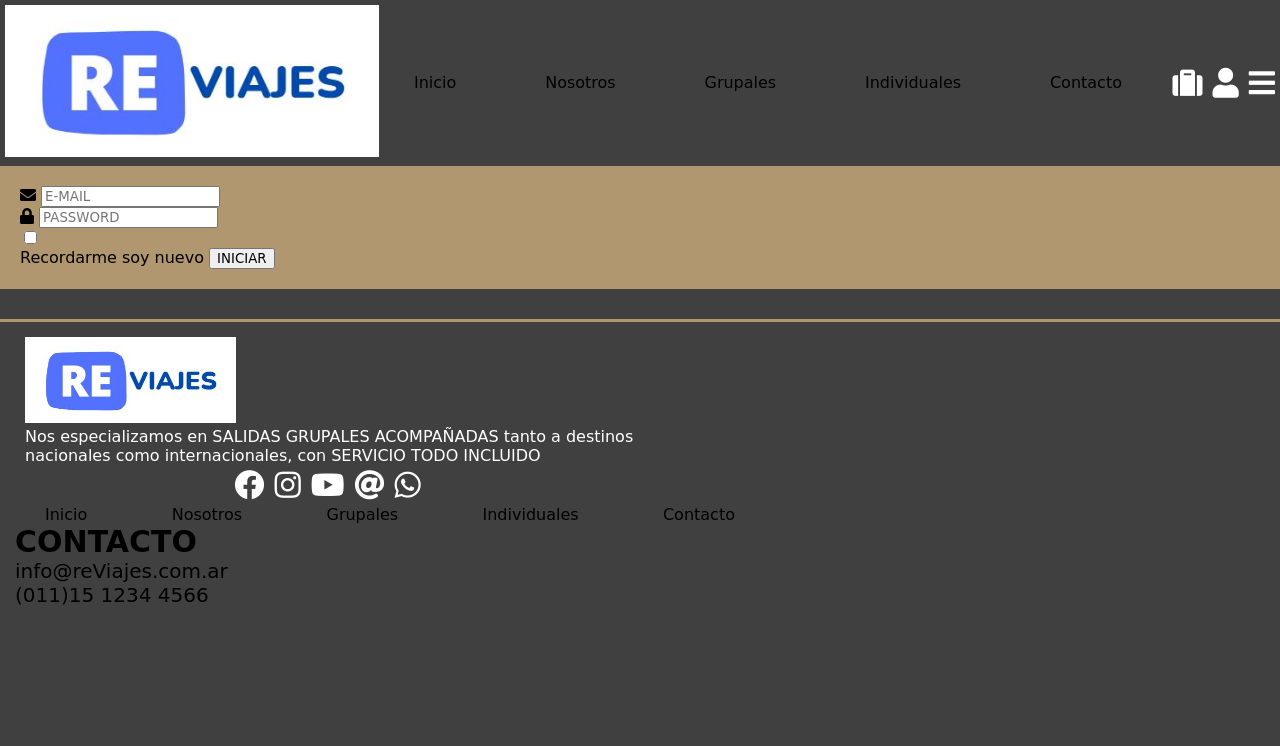
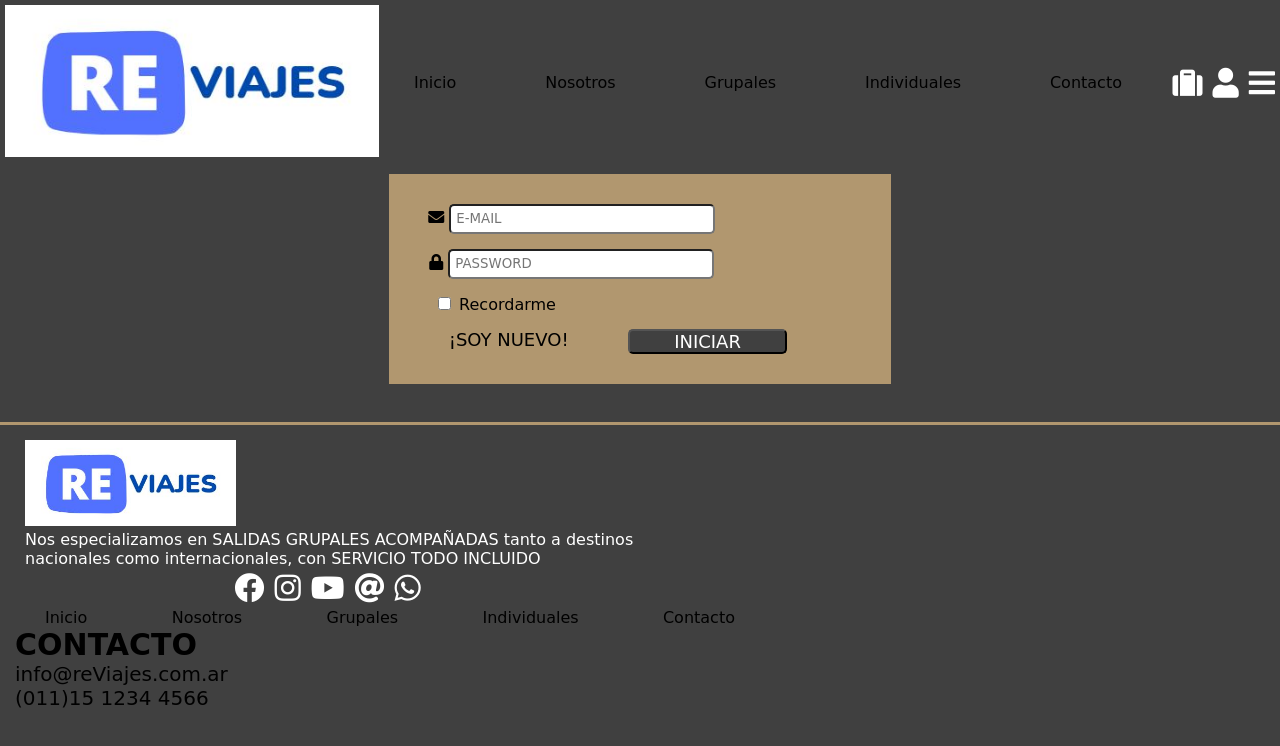
Before and after one commit to ricardoarielmartinez/grupo_9_REviajes, a website: page views/login.html in a window 1280 px wide. Drawn offline with Linux system fonts and the light colour scheme; files that its build step writes are made by us from their sources; files whose address does not match are found by name; a web font is replaced by a local one.

Commit message:
Modificaciones en archivo login.html y styles_login.css

```diff
--- a/public/css/styles_login.css
+++ b/public/css/styles_login.css
@@ -1,4 +1,165 @@
+/*:::::::::::::::: REGLAS BASICAS ::::::::::::::::
+--------------------------------------------------
+Aca van los estilos correspondiente a layout básico
+de la pagina. Como por ejemplo main, header,h1..
+-------------------------------------------------*/
+
+*{
+    box-sizing:border-box;
+    position: relative;
+    font-family: 'Patrick Hand SC', cursive;
+}
+
 .form-login{
     background-color: #b1976f;
-    padding: 20px;
+    padding: 5px;
+    text-align: center;
 }
+
+.login-card {
+    padding: 30px;
+    width: 100%;
+    margin: auto;
+}
+
+.login-bar {
+    border-radius: 5px;
+    padding-left: 5px;
+    width: 90%;
+    max-width: 300px;
+    height: 30px;
+    margin-bottom: 15px;
+}
+
+.checkbox-recordarme {
+    text-align: justify;
+    margin: 15px;
+}
+
+.button-box{
+    display: flex;
+    justify-content:space-around;
+    text-align: right;
+    width: 90%;
+}
+
+.button {
+    border-radius: 5px;
+    background-color: #404040;
+    color: #FFFFFF;
+    font-size: 18px;
+    width: 40%;
+    padding: 0%;
+}
+.link-register{
+    font-size: 18px;
+}
+
+
+/*:::::::::::::::: ANIMACIONES ::::::::::::::::
+--------------------------------------------------
+Aca van los estilos correspondiente con Animaciones de
+objetos. Ejemplo  hover, active
+-------------------------------------------------*/
+.lista-menu__ul--item a:hover{
+    color: white;
+    font-size: 30px;
+    text-decoration:none;
+}
+
+.lista-menu__ul--item a{
+    text-decoration: none;
+    color: inherit;
+}
+
+a{
+    text-decoration: none;
+    color: inherit;
+}
+
+a:visited, a:active {
+    text-decoration: none;
+    color: white;
+}
+
+
+
+.item-producto:hover {
+    box-shadow: 0px 0px 10px  rgb(255, 255, 255);
+}
+
+
+/*:::::::::::::::: MEDIAS QUERY ::::::::::::::::
+--------------------------------------------------
+Aca van los estilos correspondiente al comportamiento
+de la pagina de acuerdo a la resolución
+-------------------------------------------------*/
+
+/*tablet*/
+@media (min-width: 768px) {
+    body{
+        background-color: #404040;
+    }
+    .lista-menu__ul{
+        display: flex;
+        align-items: center;
+        width: 100%;
+        padding-left: 30px;
+        padding-right: 30px;
+        flex-wrap: nowrap;
+        flex-direction: row;
+        justify-content: space-between;
+    }
+    .barra-navegacion__picture {
+        width: 30%;
+    }
+    .iconos-accesos{
+        width: 10%;
+    }
+    .lista-productos{
+        flex-wrap: wrap;
+        width: 100%;
+    }
+    .item-producto{
+        width: 45%;
+    }
+    .form-login{
+        background-color: #404040;
+    }
+
+    .login-card {
+        padding: 30px;
+        background-color: #b1976f;
+        border: #404040 solid 3px;
+        width: 40%;
+        margin: auto;
+    }
+
+}
+
+@media (min-width: 1000px) {
+    .lista-menu{
+        display: flex;
+        width: 60%;
+        align-content: flex-end;
+    }
+    .footer-contacto{
+        display: block;
+        width: 50%;
+    }
+
+    .item-producto{
+        width: 30%;
+    }
+
+    .footer-logo{
+        width: 50%;
+    }
+
+    .login-card {
+        padding: 30px;
+        background-color: #b1976f;
+        width: 40%;
+        margin: auto;
+    }
+}
--- a/public/css/styles_register.css
+++ b/public/css/styles_register.css
@@ -3,6 +3,3 @@
     padding: 20px;
     width: 100%;
 }
-
-/*Esto es una prueba*/
-/*Esto es una prueba de Erika*/
--- a/views/login.html
+++ b/views/login.html
@@ -60,10 +60,11 @@
 
     <div class="form-login">
         <form action ="/" method="GET">
-            <div>
+            <div class="login-card">
                 <div class="login-bar">
                     <i class="fas fa-envelope"></i>
                     <input
+                        class = "login-bar"
                         type="email"
                         name="email"
                         placeholder="E-MAIL"
@@ -74,26 +75,28 @@
                 <div class="login-bar">
                     <i class="fas fa-lock"></i>
                     <input
+                        class ="login-bar"
                         type="password"
                         name="pass"
                         placeholder="PASSWORD"
                         required
                     />
                 </div>
-                <div>
+                <div class="checkbox-recordarme">
+
                     <input
                         type="checkbox"
                         value= "recordarme"
                         name="recordarme"
                     />
+                    <label for="recordarme">Recordarme</label>
                 </div>
-
-                    <label for="recordarme">Recordarme</label>
-
-
-                    <a href="/register">soy nuevo</a>
-                    <button type = "submit">INICIAR</button>
-
+                <div class="button-box">
+                    <a href="/register" class="link-register">¡SOY NUEVO!</a>
+                    <button
+                        class = "button"
+                        type = "submit">INICIAR</button>
+                </div>
             </div>
 
         </form>
```
